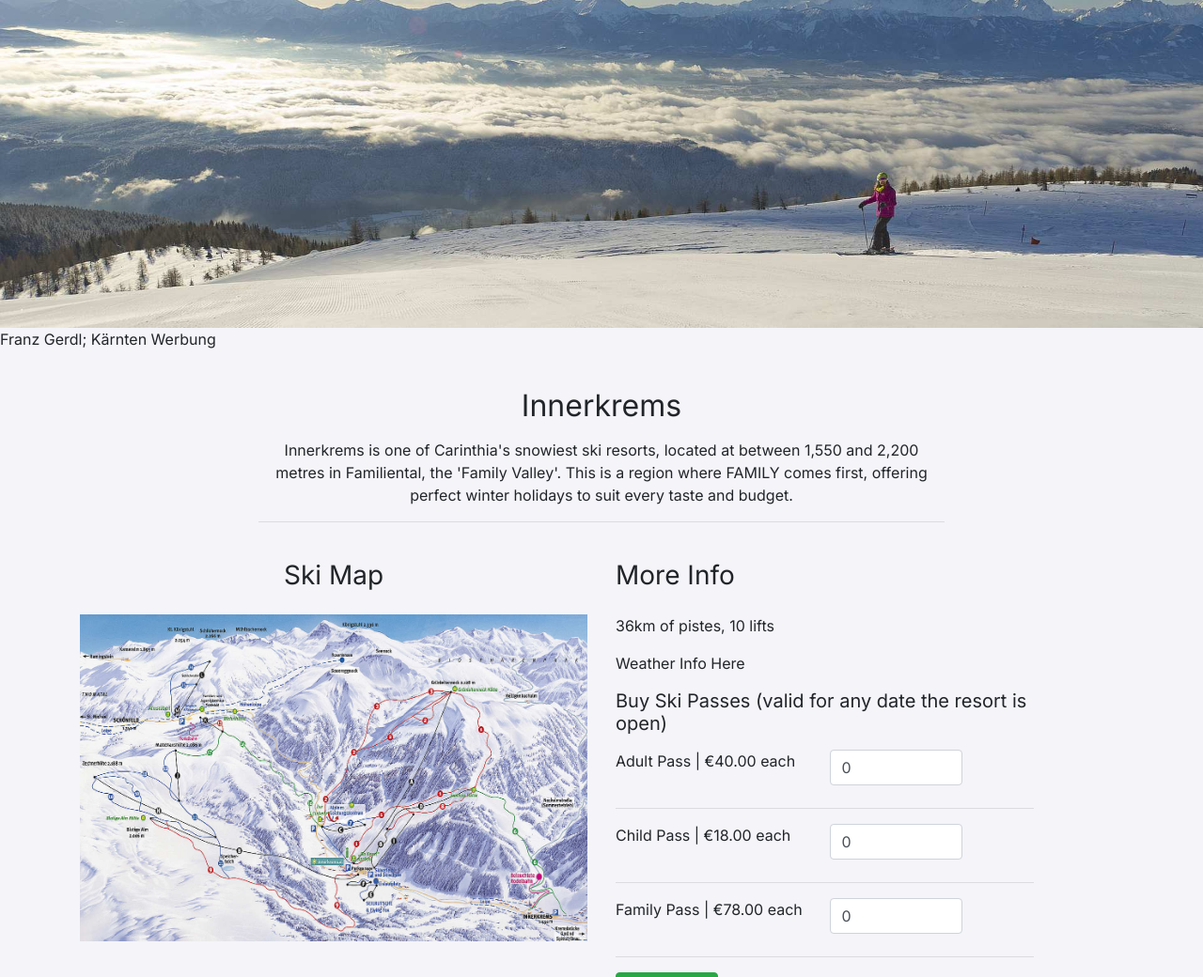
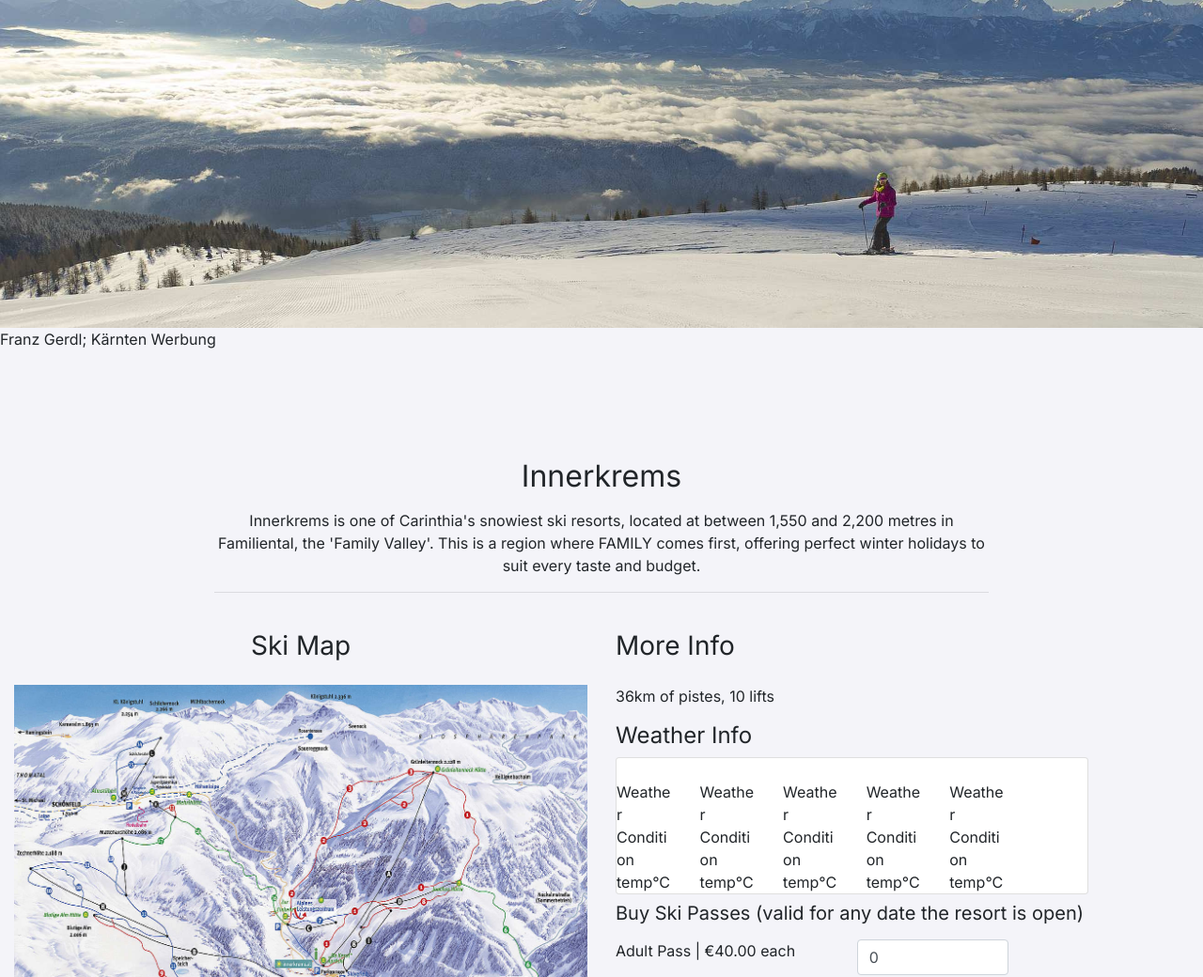
Before and after one commit to Oldman10000/ski-carinthia, a Django app: page /resorts/1 in a window 1280 px wide. Shown: the part 61-1101 px from the top of the page at 94% size. Run offline with Django 3.2, Linux system fonts and the light colour scheme; data comes from the database, SQL or seed files in the repository; some libraries are stand-ins or nearby versions.

Commit message:
Add basic weather api functionality to resort detail page

```diff
--- a/resorts/static/resorts/css/resorts.css
+++ b/resorts/static/resorts/css/resorts.css
@@ -1,10 +1,10 @@
-.card {
+.resort-card {
     height: 500px;
     width: auto;
     color: #2E2F2F;
 }
 
-.card:hover {
+.resort-card:hover {
     text-decoration: none;
     color: #2e2f2fc7;
 }
--- a/resorts/static/resorts/js/resorts.js
+++ b/resorts/static/resorts/js/resorts.js
@@ -1,3 +1,5 @@
+// sort selector
+
 $('#sort-selector').change(function () {
     var selector = $(this);
     var currentUrl = new URL(window.location);
--- a/resorts/templates/resorts/resort_detail.html
+++ b/resorts/templates/resorts/resort_detail.html
@@ -18,7 +18,8 @@
     <figcaption>{{ resort.image_credit }}</figcaption>
 </figure>
 
-<section class="resort-section pt-4 container">
+<main>
+    <section class="resort-section container-fluid">
 
         <div class="row">
             <div class="col">
@@ -37,8 +38,37 @@
                     <div class="col-12">
                         <p>{{ resort.extra_info }}</p>
                     </div>
-                <div class="col-12">
-                    <p>Weather Info Here</p>
+                    <div class="col-10 mb-2">
+                        <h4>Weather Info</h4>
+                        <div class="card">
+                            <div class="row">
+                                <div class="col-2 details">
+                                    <img src="" alt="">
+                                    <div>Weather Condition</div>
+                                    <div><span>temp</span><span>&deg;C</span></div>
+                                </div>
+                                <div class="col-2 details">
+                                    <img src="" alt="">
+                                    <div>Weather Condition</div>
+                                    <div><span>temp</span><span>&deg;C</span></div>
+                                </div>
+                                <div class="col-2 details">
+                                    <img src="" alt="">
+                                    <div>Weather Condition</div>
+                                    <div><span>temp</span><span>&deg;C</span></div>
+                                </div>
+                                <div class="col-2 details">
+                                    <img src="" alt="">
+                                    <div>Weather Condition</div>
+                                    <div><span>temp</span><span>&deg;C</span></div>
+                                </div>
+                                <div class="col-2 details">
+                                    <img src="" alt="">
+                                    <div>Weather Condition</div>
+                                    <div><span>temp</span><span>&deg;C</span></div>
+                                </div>
+                            </div>
+                        </div>
                     </div>
                     <div class="col-10">
                         <h5 class="mb-3">Buy Ski Passes (valid for any date the resort is open)</h5>
@@ -85,7 +115,8 @@
             {% if resort.map_image %}
             <div class="col-12 col-md-6 mb-3">
                 <h3 class="text-center mb-4">Ski Map</h3>
-            <img data-fancybox href="{{ resort.map_image.url }}" data-caption="map" src="{{ resort.map_image.url }}" alt="{{ resort.map_image }}">
+                <img data-fancybox href="{{ resort.map_image.url }}" data-caption="map" src="{{ resort.map_image.url }}"
+                    alt="{{ resort.map_image }}">
 
             </div>
             {% endif %}
@@ -94,7 +125,7 @@
         <hr>
     </section>
 
-<section class="last-section pt-2 container">
+    <section class="last-section pt-2 container-fluid">
         <div class="row">
             <div class="col">
                 <h3 class="text-center mb-5">Where to find us</h3>
@@ -127,7 +158,7 @@
         </div>
 
     </section>
-
+</main>
 {% endblock %}
 
 {% block postloadjs %}
@@ -139,29 +170,99 @@
 <!-- script to get the map markers for the resort -->
 <script>
     $(document).ready(function () {
-        var mapTileLayers = L.tileLayer(
+
+        let mapTileLayers = L.tileLayer(
             "http://services.arcgisonline.com/arcgis/rest/services/World_Street_Map/MapServer/tile/{z}/{y}/{x}", {
                 attribution: "Powered by <a href='https://developers.arcgis.com/terms/attribution/' target='_blank' rel='noopener'>Esri</a>"
             });
 
-        let xReference = JSON.parse("{{ resort.x_map_reference|escapejs }}");
-        let yReference = JSON.parse("{{ resort.y_map_reference|escapejs }}");
+        let lat = JSON.parse("{{ resort.x_map_reference|escapejs }}");
+        let lon = JSON.parse("{{ resort.y_map_reference|escapejs }}");
 
-        var map = L.map("resort-map", {
+        const map = L.map("resort-map", {
             layers: [mapTileLayers],
-            center: [xReference, yReference],
+            center: [lat, lon],
             zoom: 2
-        }).setView([xReference, yReference], 11);
+        }).setView([lat, lon], 11);
 
-        var skiIcon = new L.Icon({
+        const skiIcon = new L.Icon({
             iconUrl: "../../../media/ski-icon2.png",
             iconSize: [25, 25],
             iconAnchor: [10, 25]
         });
 
-        var marker = L.marker([xReference, yReference], {
+        let marker = L.marker([lat, lon], {
             icon: skiIcon
         }).addTo(map);
+
+        // weather api
+
+        const key = 'tMYDWqoy9MYbcCD3eeoQJxBY4MFUwXA4';
+
+        // get weather information
+        const getWeather = async (id) => {
+
+            const base = 'https://dataservice.accuweather.com/forecasts/v1/daily/5day/';
+            const query = `${id}?apikey=${key}&details=true&metric=true`;
+
+            const response = await fetch(base + query);
+            const data = await response.json();
+
+            return data;
+
+        }
+
+        // get location information
+        const getLocation = async (lat, lon) => {
+
+            const base = 'https://dataservice.accuweather.com/locations/v1/cities/geoposition/search';
+            const query = `?apikey=${key}&q=${lat},${lon}`;
+
+            const response = await fetch(base + query);
+            const data = await response.json();
+
+            return data;
+        }
+
+        const getWeatherData = async (lat, lon) => {
+            const location = await getLocation(lat, lon);
+            const weather = await getWeather(location.Key);
+
+            return {
+                location,
+                weather
+            };
+        };
+
+        const updateUI = (data) => {
+            const location = data.location;
+            const weather = data.weather;
+
+            days = [];
+
+            weather.DailyForecasts.forEach(day => {
+                days.push(day);
+            });
+
+            console.log(days);
+
+            details = document.querySelectorAll('.details');
+
+            details.forEach(detail => {
+                day = days[0];
+                detail.innerHTML = `
+                    <img src="" alt="">
+                    <div>${day.Day.ShortPhrase}</div>
+                    <div><span>temp</span><span>${day.Temperature.Maximum.Value}&deg;C</span></div>
+                `
+                days = days.slice(1);
+            });
+        };
+
+        getWeatherData(lat, lon)
+            .then(data => updateUI(data))
+            .catch(err => console.log(err));
+
     });
 </script>
 {% endblock %}
--- a/resorts/templates/resorts/resorts.html
+++ b/resorts/templates/resorts/resorts.html
@@ -54,7 +54,7 @@
         <div class="row">
             {% for resort in resorts %}
             <div class="col-12 col-md-6 mt-5">
-                <a href="{% url 'resort_detail' resort.id %}" class="card">
+                <a href="{% url 'resort_detail' resort.id %}" class="card resort-card">
                     <img src="{{ resort.image.url }}" class="card-img-top"
                         alt="{{ resort.name }}">
                     <div class="card-body">
```
Lines whose indentation alone changed are shown as unchanged.
